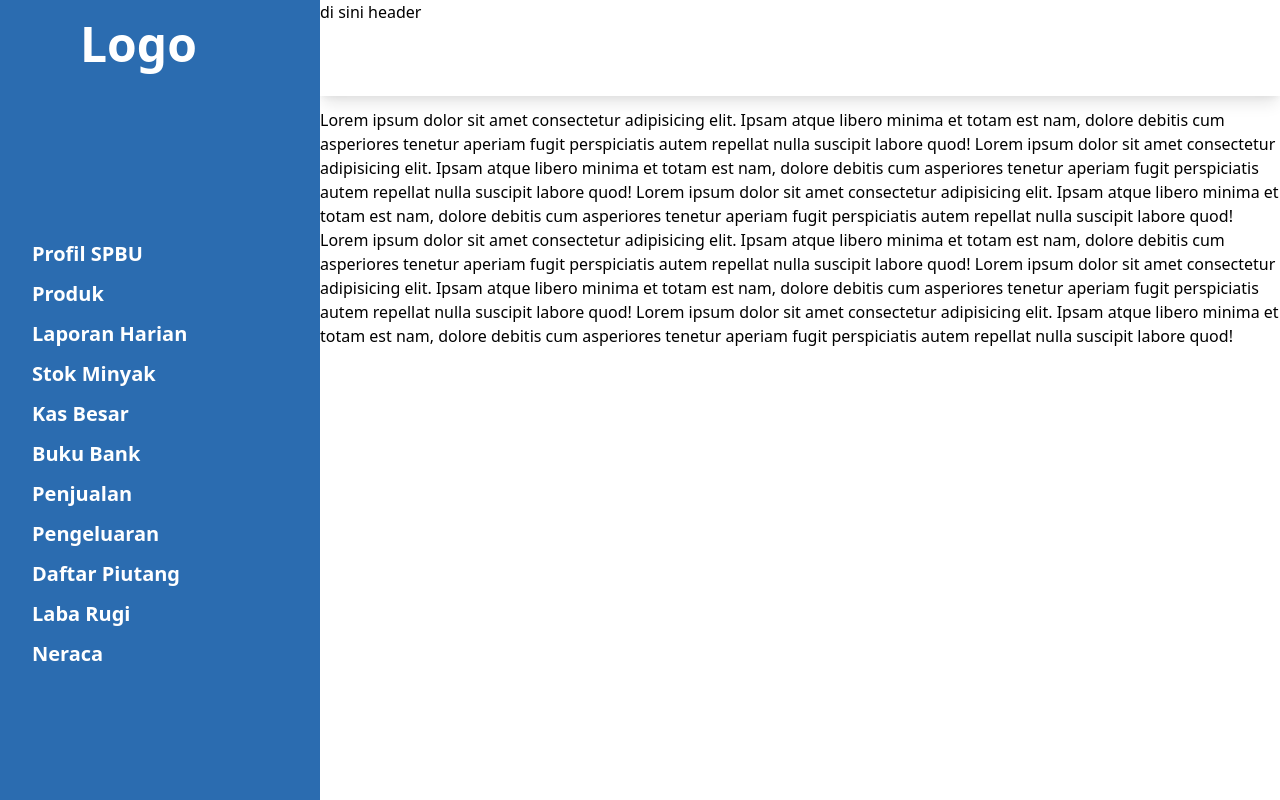
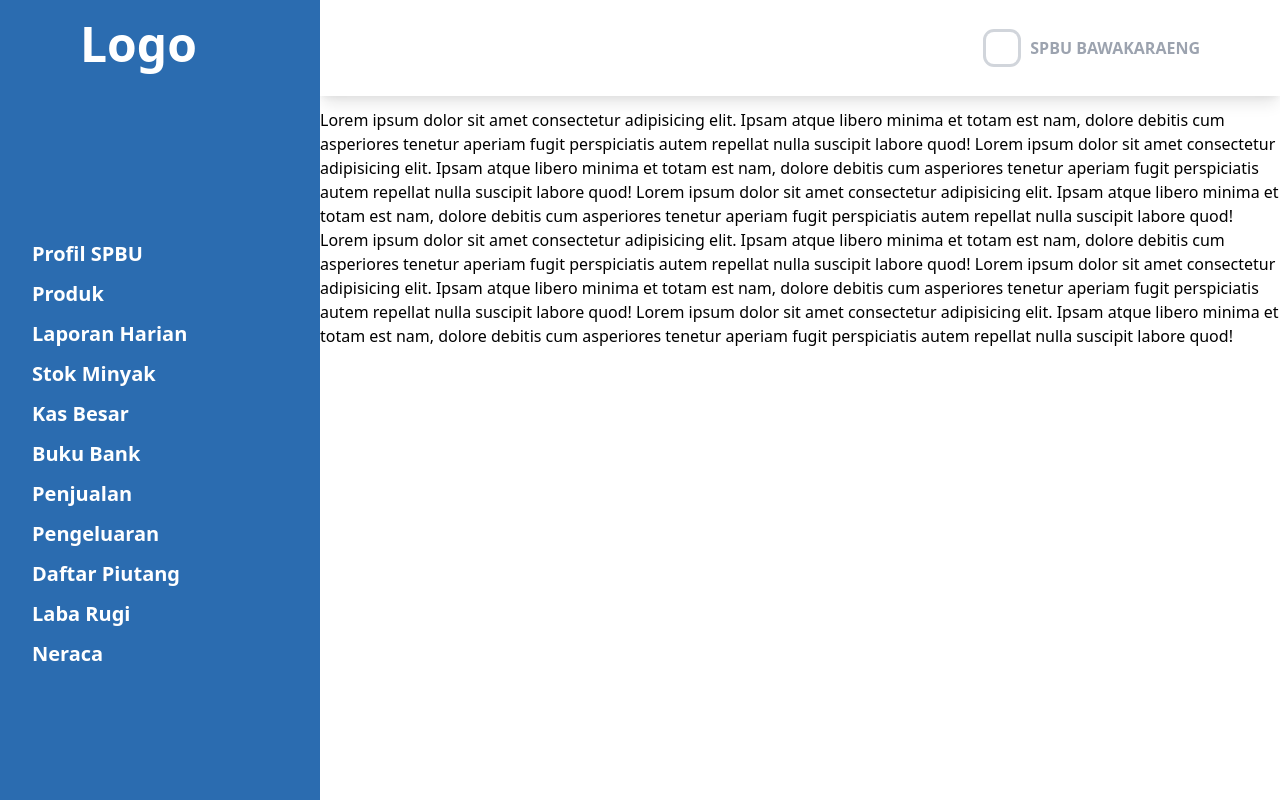
Before and after one commit to hananloser/shk, a Next.js app: page /dashboard in a window 1280 px wide. Built offline with nearby package versions, Linux system fonts and the light colour scheme.

Commit message:
tweaks sidebar

```diff
--- a/src/compoents/Sidebar/index.tsx
+++ b/src/compoents/Sidebar/index.tsx
@@ -4,9 +4,9 @@ import React from 'react'
 const Sidebar = () => {
     const menu = [
         { name: "Profil SPBU" },
-        { name: "Produk"},
-        { name: "Laporan Harian"},
-        { name: "Stok Minyak"},
+        { name: "Produk" },
+        { name: "Laporan Harian" },
+        { name: "Stok Minyak" },
         { name: "Kas Besar" },
         { name: "Buku Bank" },
         { name: "Penjualan" },
@@ -22,8 +22,8 @@ const Sidebar = () => {
             </div>
             <div className="flex top-48 left-8 relative">
                 <ul className="text-white font-bold text-xl space-y-3">
-                    {menu.map(item => (
-                        <li className="hover:text-blue-300 cursor-pointer">{item.name}</li>
+                    {menu.map((item, index) => (
+                        <li key={index} className="hover:text-blue-300 cursor-pointer">{item.name}</li>
                     ))}
                 </ul>
             </div>
--- a/src/pages/dashboard/index.tsx
+++ b/src/pages/dashboard/index.tsx
@@ -5,10 +5,15 @@ const Dashboard = () => {
     return (
         <div>
             <Sidebar />
-            <div className="content flex flex-col md:ml-80">
-                <div className="header shadow-lg w-full h-24 mb-3">
-                    di sini header
+            <div className="flex flex-col md:ml-80">
+                <div className="header px-5 shadow-lg w-full h-24 mb-3 flex justify-between items-center md:px-20">
+                    <span></span>
+                    <div className="user-profile flex space-x-3">
+                        <div className="avatar w-8 h-8 ring ring-gray-300 rounded-lg cursor-pointer"></div>
+                        <div className="name font-bold text-gray-400 mt-1">SPBU BAWAKARAENG</div>
                     </div>
+                </div>
+                <div className="container mx-auto">
                     Lorem ipsum dolor sit amet consectetur adipisicing elit. Ipsam atque libero minima et totam est nam, dolore debitis cum asperiores tenetur aperiam fugit perspiciatis autem repellat nulla suscipit labore quod!
                     Lorem ipsum dolor sit amet consectetur adipisicing elit. Ipsam atque libero minima et totam est nam, dolore debitis cum asperiores tenetur aperiam fugit perspiciatis autem repellat nulla suscipit labore quod!
                     Lorem ipsum dolor sit amet consectetur adipisicing elit. Ipsam atque libero minima et totam est nam, dolore debitis cum asperiores tenetur aperiam fugit perspiciatis autem repellat nulla suscipit labore quod!
@@ -17,6 +22,7 @@ const Dashboard = () => {
                     Lorem ipsum dolor sit amet consectetur adipisicing elit. Ipsam atque libero minima et totam est nam, dolore debitis cum asperiores tenetur aperiam fugit perspiciatis autem repellat nulla suscipit labore quod!
               </div>
             </div>
+        </div>
     )
 }
 
```
Lines whose indentation alone changed are shown as unchanged.
